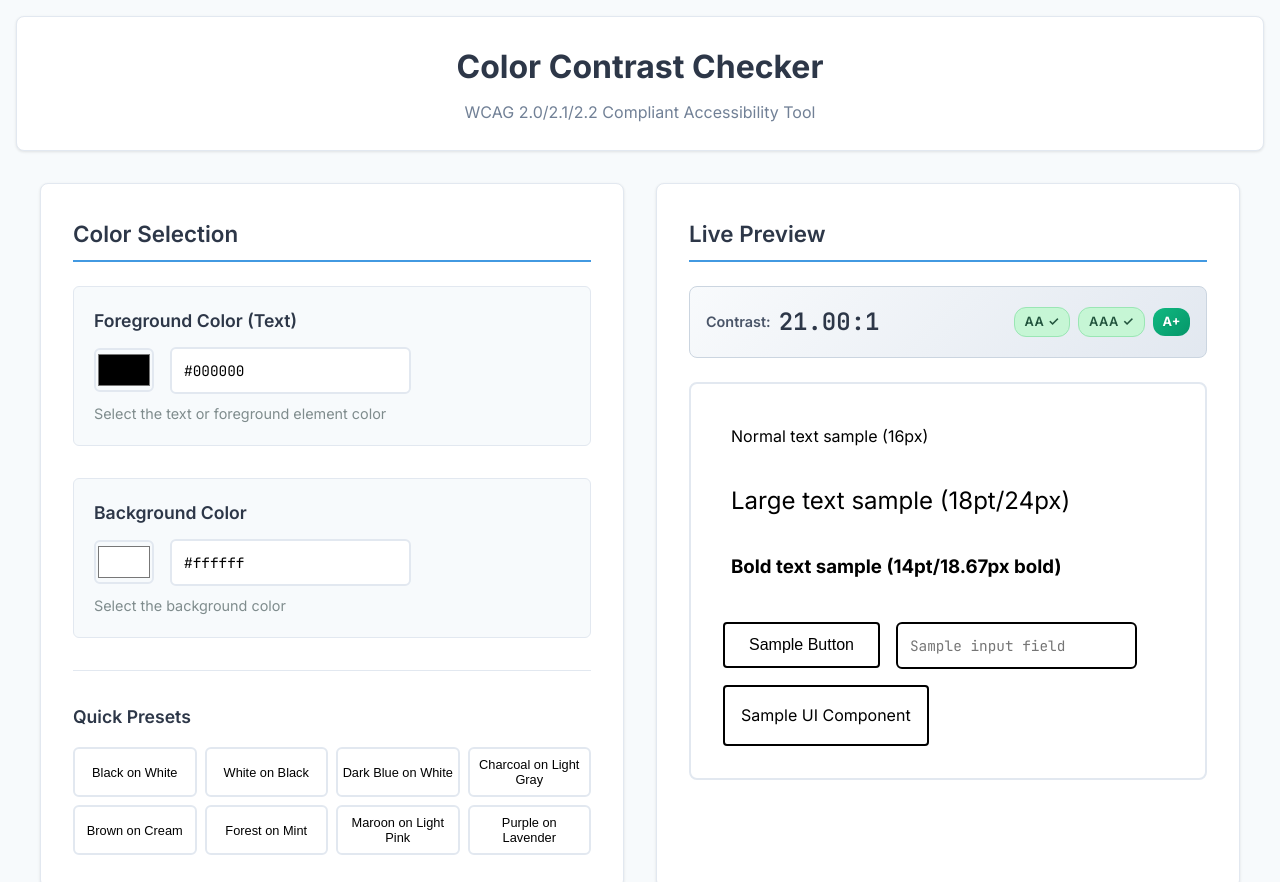
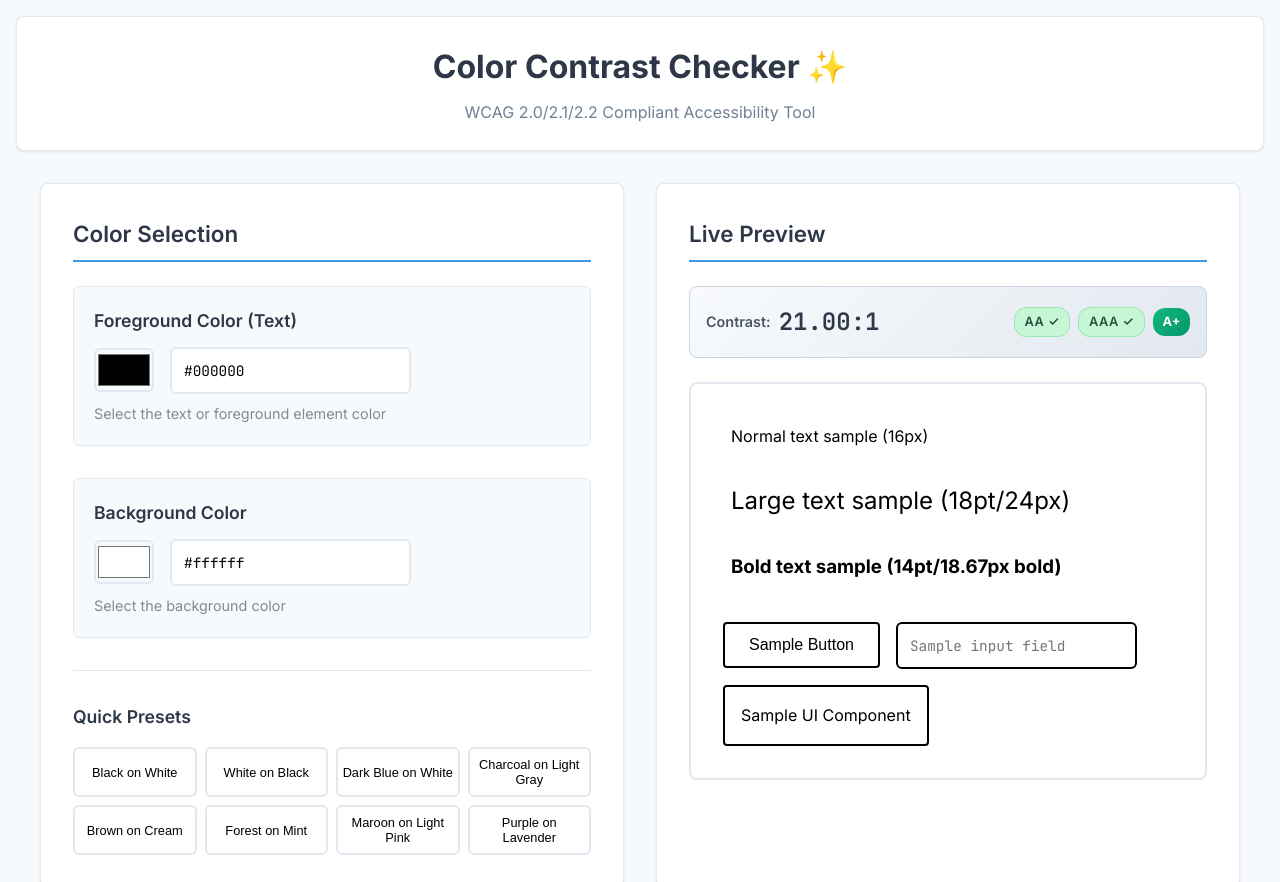
Before and after one commit to mustafapiplodi/color-contrast-checker, a plain HTML site: page index.html in a window 1280 px wide. Shown: the top 882 px of the page. Drawn offline with Linux system fonts and the light colour scheme.

Commit message:
Test auto-deployment: Add sparkle emoji to main heading

```diff
--- a/index.html
+++ b/index.html
@@ -12,7 +12,7 @@
 </head>
 <body>
     <header>
-        <h1>Color Contrast Checker</h1>
+        <h1>Color Contrast Checker ✨</h1>
         <p>WCAG 2.0/2.1/2.2 Compliant Accessibility Tool</p>
     </header>
 
```
Also changed, not shown: 2 other files.
